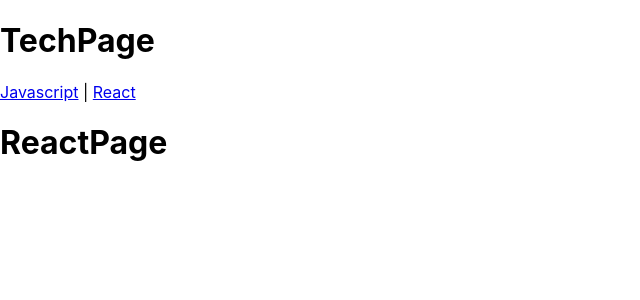
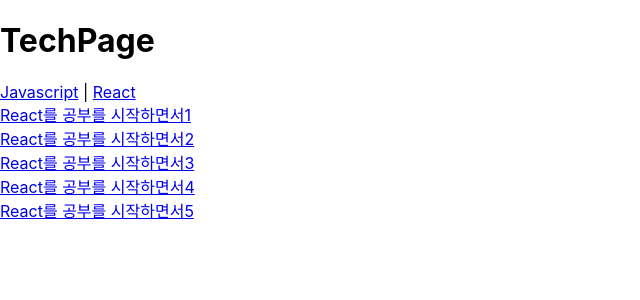
Before and after one commit to umsungjun/React-MyBlog, a React (Create React App) app: page /tech/react in a window 1280 px wide. Shown: the top 300 px of the page, without its empty margins (0-640 px from the left). Built offline with nearby package versions, Linux system fonts and the light colour scheme.

Commit message:
Url Parameter

```diff
--- a/src/App.js
+++ b/src/App.js
@@ -5,6 +5,9 @@
 import BlogPage from './components/BlogPage';
 import JavascriptPage from './components/JavascriptPage'
 import ReactPage from './components/ReactPage';
+import ReactDocPage from './components/ReactDocPage';
+
+
 
 function App() {
   // root url : main page component
@@ -17,6 +20,7 @@
         <Route path={'tech'} element={<TechPage />}>
           <Route path='javascript' element={<JavascriptPage />} />
           <Route path='react' element={<ReactPage />} />
+          <Route path='react/:docId' element={<ReactDocPage />}></Route>
         </Route>
         <Route path={'blog'} element={<BlogPage />}></Route>
       </Routes>
--- /dev/null
+++ b/src/components/ReactDocPage.js
@@ -0,0 +1,12 @@
+import React from 'react'
+import { useParams } from 'react-router-dom'
+
+export default function ReactDocPage() {
+    const params = useParams()
+    console.log(params)
+    return (
+        <div>
+            <h3>ReactDocPage : {params.docId}</h3>
+        </div>
+    )
+}
--- a/src/components/ReactPage.js
+++ b/src/components/ReactPage.js
@@ -1,9 +1,41 @@
 import React from 'react'
+import { Link, Outlet } from 'react-router-dom'
 
 export default function ReactPage() {
+
+    const docs = [
+        {
+            id: 1,
+            title: 'React를 공부를 시작하면서1',
+            date: '05/01/2021 1'
+        },
+        {
+            id: 2,
+            title: 'React를 공부를 시작하면서2',
+            date: '05/01/2021 2'
+        },
+        {
+            id: 3,
+            title: 'React를 공부를 시작하면서3',
+            date: '05/01/2021 3'
+        },
+        {
+            id: 4,
+            title: 'React를 공부를 시작하면서4',
+            date: '05/01/2021 4'
+        },
+        {
+            id: 5,
+            title: 'React를 공부를 시작하면서5',
+            date: '05/01/2021 5'
+        },
+    ]
+
     return (
         <div>
-            <h1>ReactPage</h1>
+            {docs.map(doc => (
+                <Link to={`${doc.id}`} key={doc.id}>{doc.title} <br /></Link>
+            ))}
         </div>
     )
 }
```
